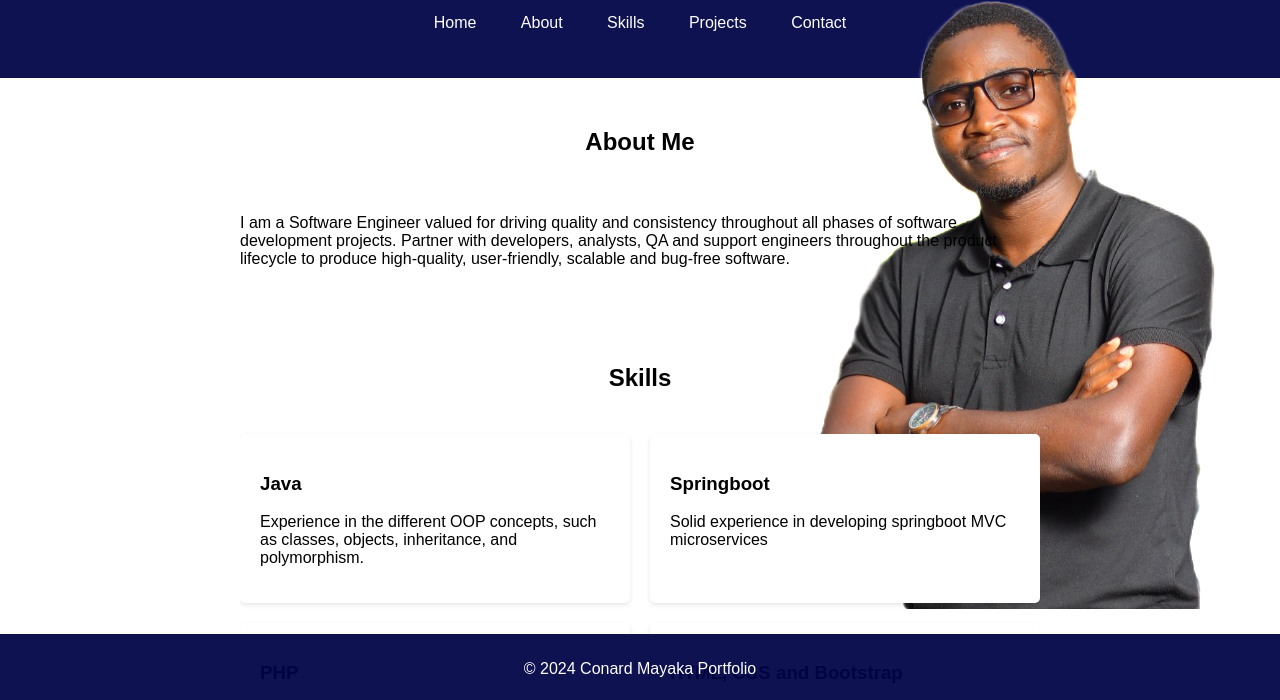
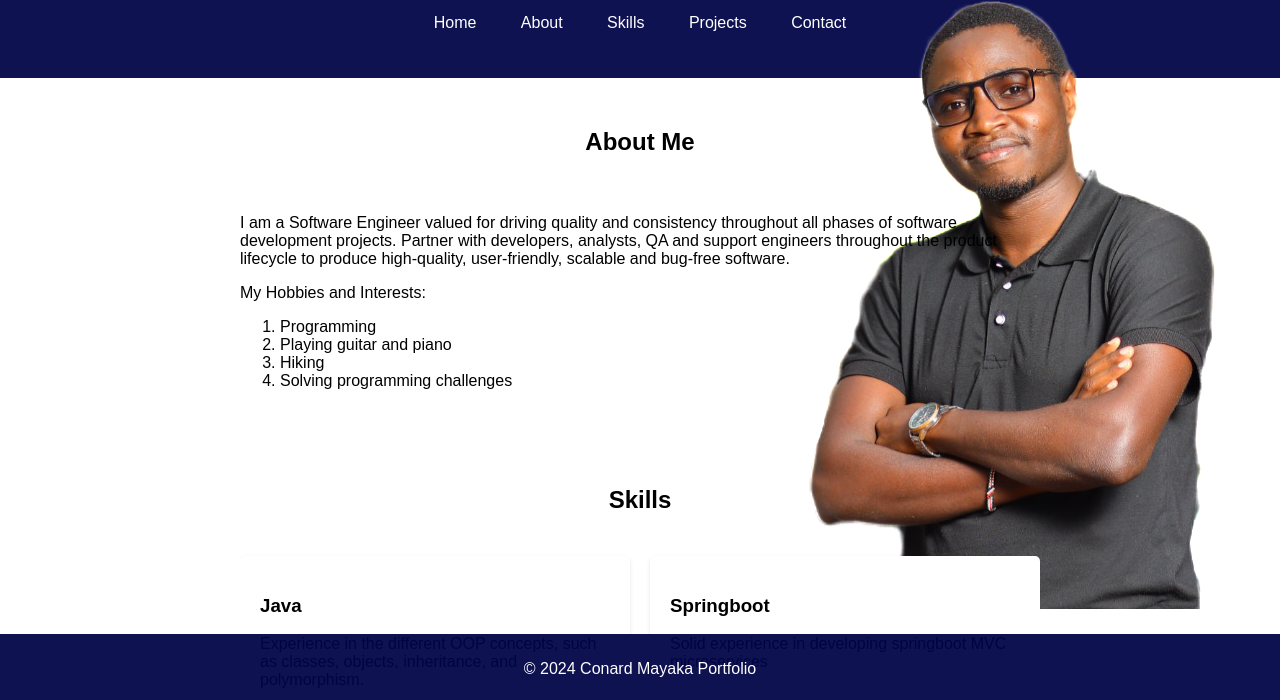
Before and after one commit to mayakaconard/my-portfolio, a plain HTML site: page index.html in a window 1280 px wide. Shown: the part 96-796 px from the top of the page. Drawn offline with Linux system fonts and the light colour scheme.

Commit message:
Added Hobbies and Interests

```diff
--- a/index.html
+++ b/index.html
@@ -29,6 +29,15 @@
             <p>I am a Software Engineer valued for driving quality and consistency throughout all phases of software
                 development projects. Partner with developers, analysts, QA and support engineers throughout the product
                 lifecycle to produce high-quality, user-friendly, scalable and bug-free software.</p>
+
+
+                <p>My Hobbies and Interests:</p>
+                <ol>
+                    <li>Programming</li>
+                    <li>Playing guitar and piano</li>
+                    <li>Hiking</li>
+                    <li>Solving programming challenges</li>
+                </ol>
         </section>
 
         <section id="skills" class="section">
```
Also changed, not shown: 1 other file.
